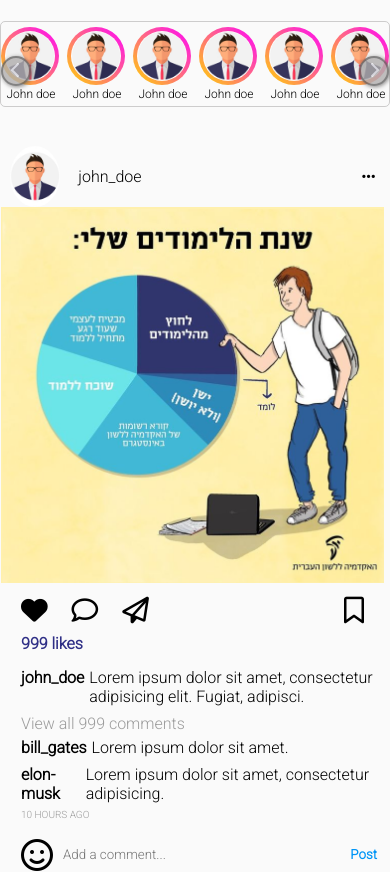
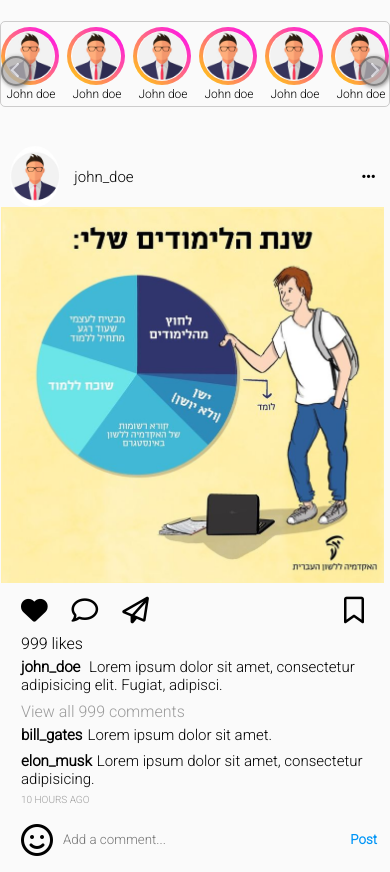
Before and after one commit to adir4455/instagram, a plain HTML site: page index.html in a window 390 px wide. Shown: the part 69-941 px from the top of the page. Drawn offline with Linux system fonts and the light colour scheme.

Commit message:
responsive

```diff
--- a/index.html
+++ b/index.html
@@ -213,8 +213,9 @@
             <div class="post-comments">
               <div class="post-users-comments">
                 <div>
-                  <h4>john_doe</h4>
                   <p>
+                    <span class="name">john_doe</span>
+
                     Lorem ipsum dolor sit amet, consectetur adipisicing elit.
                     Fugiat, adipisci.
                   </p>
@@ -222,13 +223,17 @@
                 <span class="post-all-comments">View all 999 comments</span>
 
                 <div>
-                  <h4>bill_gates</h4>
-                  <p>Lorem ipsum dolor sit amet.</p>
+                  <p>
+                    <span class="name">bill_gates</span>Lorem ipsum dolor sit
+                    amet.
+                  </p>
                 </div>
 
                 <div class="post-last-comment">
-                  <h4>elon-musk</h4>
-                  <p>Lorem ipsum dolor sit amet, consectetur adipisicing.</p>
+                  <p>
+                    <span class="name">elon_musk</span>Lorem ipsum dolor sit
+                    amet, consectetur adipisicing.
+                  </p>
                 </div>
 
                 <span class="post-time">10 HOURS AGO</span>
--- a/media.css
+++ b/media.css
@@ -25,6 +25,14 @@
 }
 
 @media screen and (max-width: 750px) {
+  p {
+    font-size: 15px;
+  }
+
+  h4 {
+    font-size: 15px;
+    display: inline;
+  }
   /* Navbar */
   #navbar-showcase {
     display: flex;
--- a/style.css
+++ b/style.css
@@ -338,13 +338,6 @@ aside img {
   margin-left: 20px;
 }
 
-.post-bottom > span {
-  display: inline-block;
-  font-weight: bold;
-  color: rgb(47, 47, 134);
-  margin-bottom: 10px;
-}
-
 .post-users-comments > span {
   color: rgb(156, 156, 156);
   margin-bottom: 10px;
@@ -356,9 +349,10 @@ aside img {
   margin-top: 5px;
 }
 
-.post-users-comments div h4 {
+.post-users-comments div span {
   display: inline-block;
   margin-right: 5px;
+  font-weight: bold;
 }
 
 .post-users-comments .post-last-comment {
```
